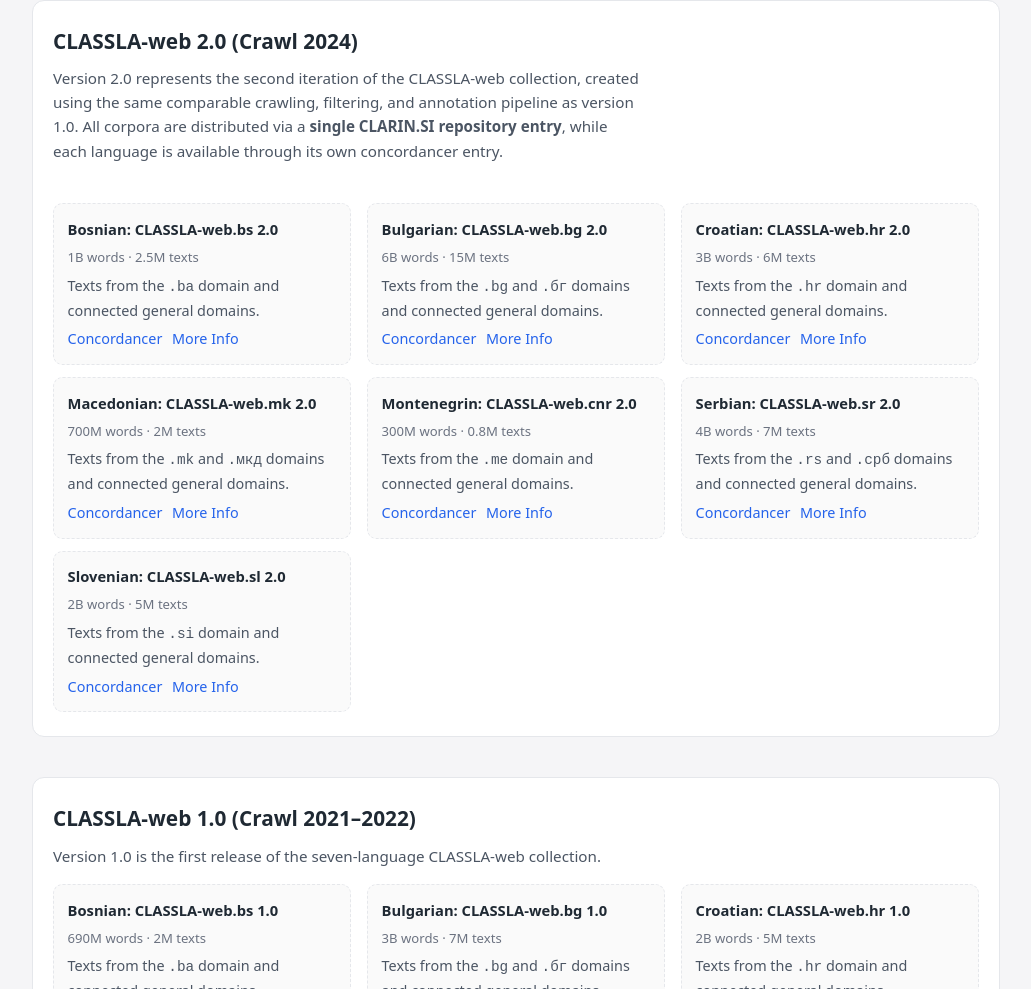
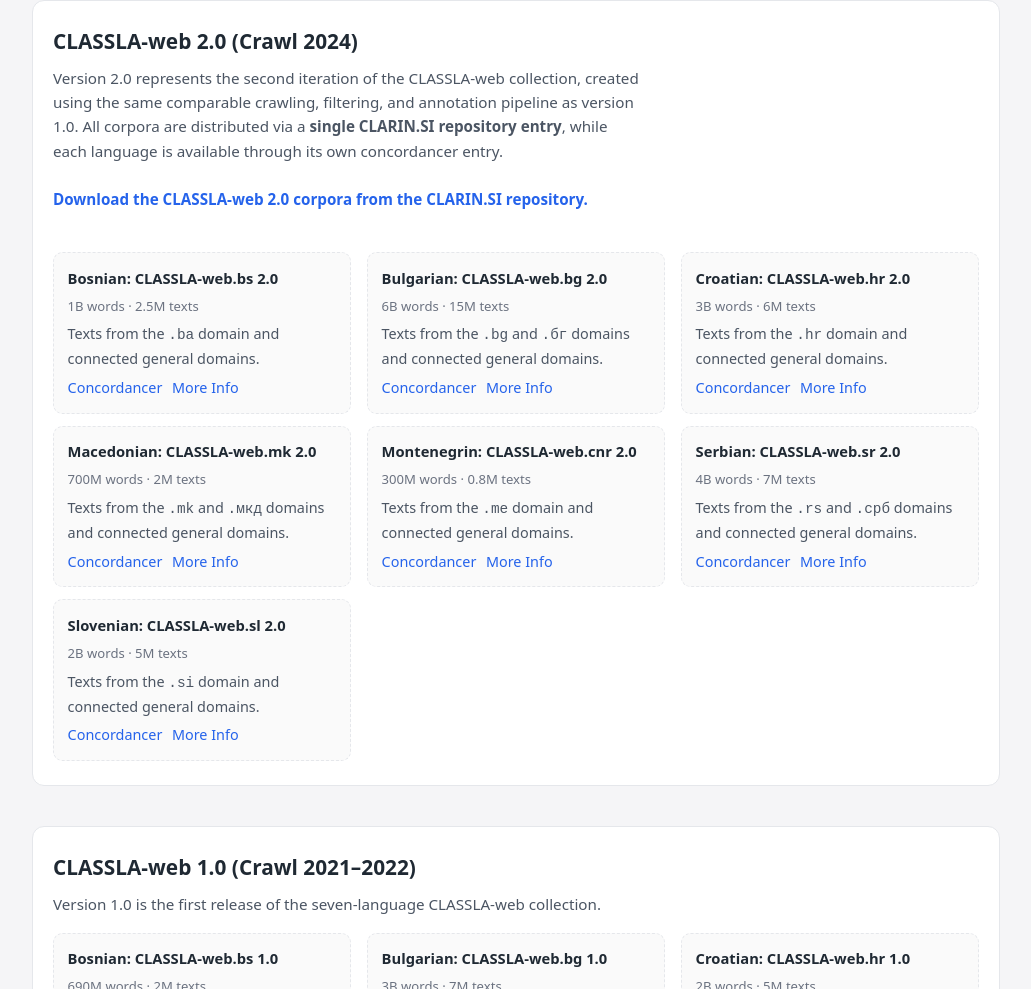
Before and after one commit to clarinsi/classla-web, a plain HTML site: page index.html in a window 1280 px wide. Shown: the part 775-1764 px from the top of the page, without its empty margins (124-1155 px from the left). Drawn offline with Linux system fonts and the light colour scheme.

Commit message:
Added link to the corpora on the repository

```diff
--- a/index.html
+++ b/index.html
@@ -281,10 +281,9 @@
   <p class="section-intro">
     Version 2.0 represents the second iteration of the CLASSLA-web collection, created using the same comparable crawling, filtering, and annotation pipeline as version 1.0.
     All corpora are distributed via a <b>single CLARIN.SI repository entry</b>, while each language is available through its own concordancer entry.
-	<!-------------
-    <br><br>
-    <a href="http://hdl.handle.net/11356/2079" target="_blank" rel="noopener">Download the CLASSLA-web 2.0 corpora from the CLARIN.SI repository.</a>
-	---------->
+	<br><br>
+    <a href="http://hdl.handle.net/11356/2079" target="_blank" rel="noopener"><b>Download the CLASSLA-web 2.0 corpora from the CLARIN.SI repository.</b></a>
+
     <br><br>
   </p>
 
```
